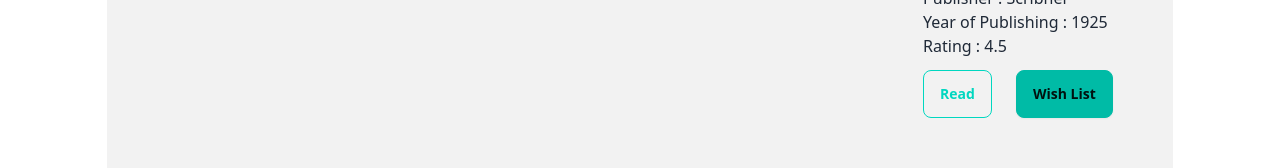
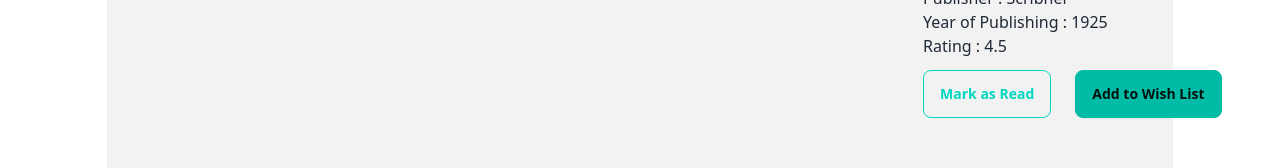
Before and after one commit to SudiptaRoy05/bug-book, a React (Vite) app: page /books/1 in a window 1280 px wide. Shown: the part 1187-1355 px from the top of the page. Built offline with nearby package versions, Linux system fonts and the light colour scheme.

Commit message:
dynamic mark as read btn and add data to local db

```diff
--- a/src/components/BookDetails/BookDetails.jsx
+++ b/src/components/BookDetails/BookDetails.jsx
@@ -1,4 +1,5 @@
 import { useLoaderData, useParams } from "react-router-dom";
+import addToStoredReadList from "../Utils/addToDB";
 
 export default function BookDetails() {
   const { bookId } = useParams();
@@ -18,6 +19,10 @@ export default function BookDetails() {
     yearOfPublishing,
     rating,
   } = book;
+
+  const handelMarkAsRead = (id) => {
+    addToStoredReadList(id);
+  };
   return (
     <div className="hero bg-base-200">
       <div className="hero-content flex-col lg:flex-row">
@@ -46,8 +51,15 @@ export default function BookDetails() {
               <p>Rating : {rating}</p>
             </div>
             <div className="flex gap-6 mt-3">
-            <button className="btn btn-outline btn-accent">Read</button>
-              <button className="btn btn-active btn-accent">Wish List</button>
+              <button
+                onClick={() => handelMarkAsRead(bookId)}
+                className="btn btn-outline btn-accent"
+              >
+                Mark as Read
+              </button>
+              <button className="btn btn-active btn-accent">
+                Add to Wish List
+              </button>
             </div>
           </div>
         </div>
--- /dev/null
+++ b/src/components/Utils/addToDB.js
@@ -0,0 +1,24 @@
+const getStoredReadList =()=>{
+    const storedListStr = localStorage.getItem('read-list');
+    if(storedListStr){
+        const storedList = JSON.parse(storedListStr);
+        return storedList
+    }else{
+        return[];
+    }
+}
+
+const addToStoredReadList = (id)=>{
+    const storedList = getStoredReadList();
+    if(storedList.includes(id)){
+        alert('book allready added');
+    }
+    else{
+        storedList.push(id);
+        const storedListStr = JSON.stringify(storedList);
+        localStorage.setItem('read-list', storedListStr)
+    }
+}
+
+
+export default addToStoredReadList;
```
